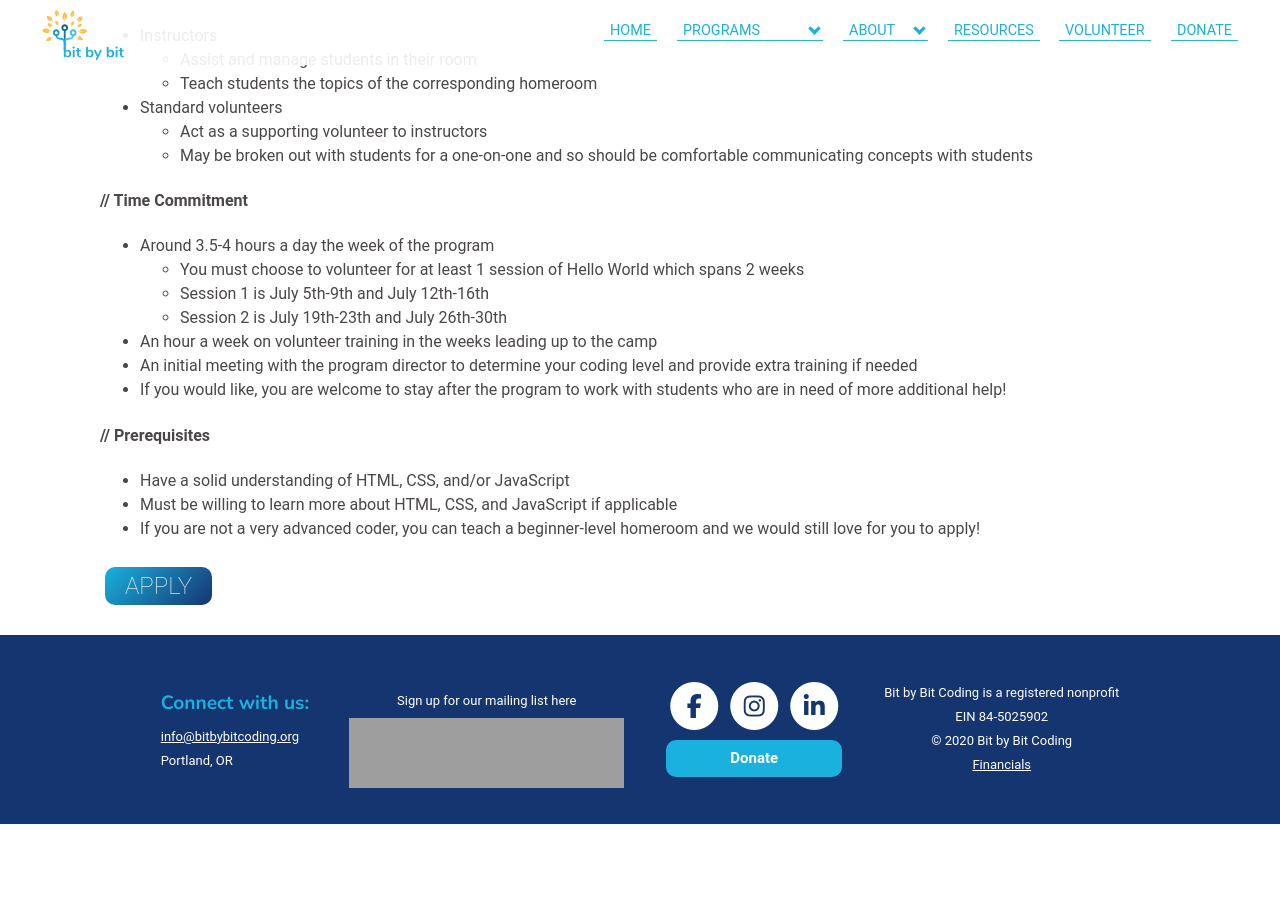
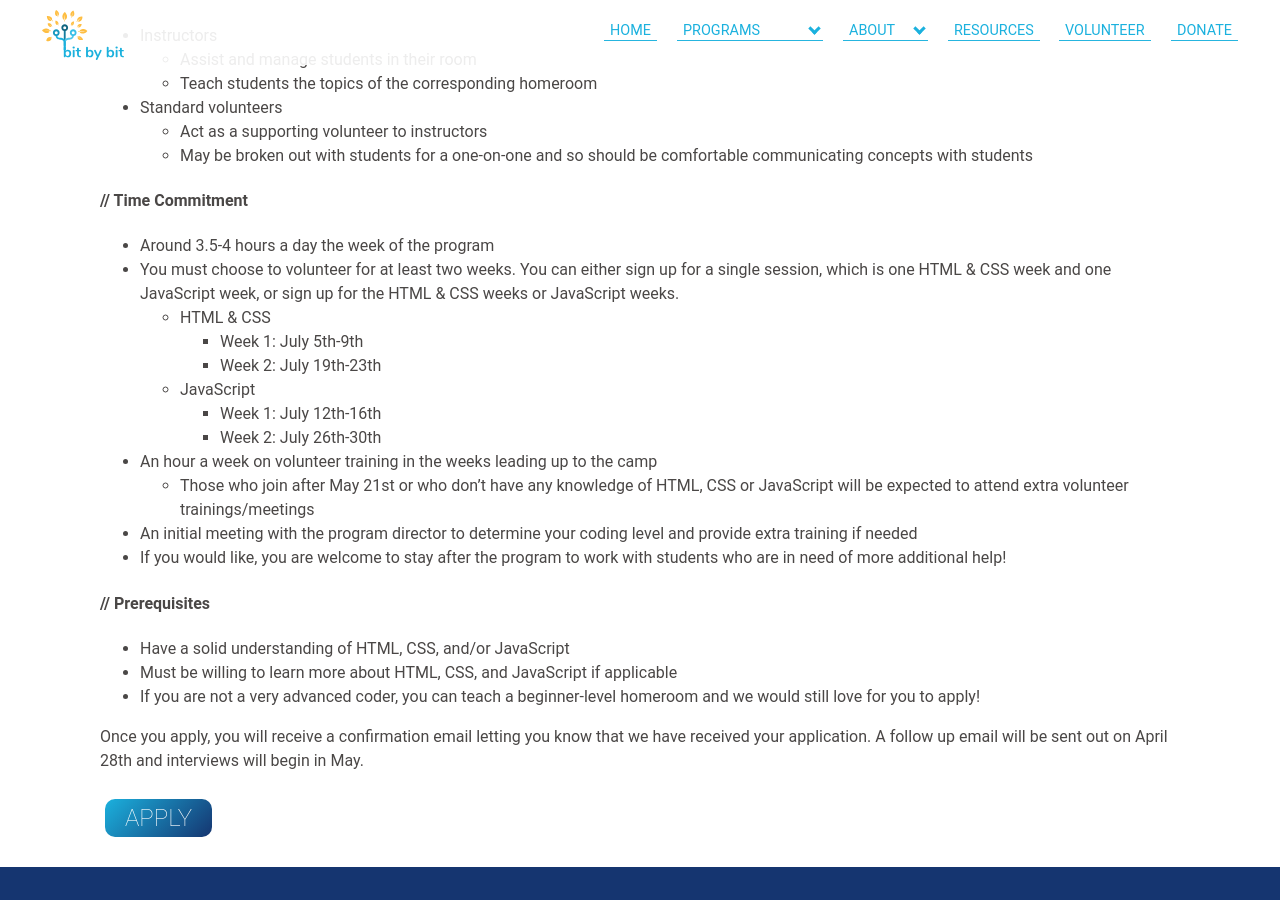
Before and after one commit to bit-by-bit-coding/bxb-website, a Jekyll site: the page built from hwvolunteerinfo.html, in a window 1280 px wide and 900 px high, scrolled down 802 px. Built offline with Jekyll 4.4.1, drawn with Linux system fonts in a browser that asks for light colours; nearby versions of some CDN libraries; some web fonts are replaced; before the commit the page ends 1626 px from its top, so only the background shows below that; grey boxes are pictures that could not be loaded.

Commit message:
hello world volunteer updates

```diff
--- a/hwvolunteerinfo.html
+++ b/hwvolunteerinfo.html
@@ -18,7 +18,8 @@ style: volunteerinfo.css
         students that have previous coding experience. Volunteers may teach workshops focused on a particular coding
         concept or work one-on-one with students.
     </p>
-    <p id="no-below">We understand that your commitment may vary, and as we approach the camp, we will be deciding on volunteers that
+    <p id="no-below">We understand that your commitment may vary, and as we approach the camp, we will be deciding on
+        volunteers that
         will act as an instructor or standard volunteer based on preference and performance.</p>
 
     <div>
@@ -47,16 +48,32 @@ style: volunteerinfo.css
         <ul>
             <li>Around 3.5-4 hours a day the week of the program
             </li>
-            <ul>
-                <li>You must choose to volunteer for at least 1 session of Hello World which spans 2 weeks
-                </li>
-                <li>Session 1 is July 5th-9th and July 12th-16th
-                </li>
-                <li>Session 2 is July 19th-23th and July 26th-30th
-                </li>
-            </ul>
+            <li>
+                You must choose to volunteer for at least two weeks. You can either sign up for a single session, which
+                is one HTML & CSS week and one JavaScript week, or sign up for the HTML & CSS weeks or JavaScript weeks.
+                <ul>
+                    <li>
+                        HTML & CSS
+                        <ul>
+                            <li>Week 1: July 5th-9th</li>
+                            <li>Week 2: July 19th-23th</li>
+                        </ul>
+                    </li>
+                    <li>
+                        JavaScript
+                        <ul>
+                            <li>Week 1: July 12th-16th</li>
+                            <li>Week 2: July 26th-30th</li>
+                        </ul>
+                    </li>
+                </ul>
+            </li>
             <li>An hour a week on volunteer training in the weeks leading up to the camp
             </li>
+            <ul>
+                <li>Those who join after May 21st or who don’t have any knowledge of HTML, CSS or JavaScript will be
+                    expected to attend extra volunteer trainings/meetings</li>
+            </ul>
             <li>An initial meeting with the program director to determine your coding level and provide extra
                 training if needed
             </li>
@@ -76,7 +93,8 @@ style: volunteerinfo.css
                 for you to apply!
             </li>
         </ul>
-
+        <p>Once you apply, you will receive a confirmation email letting you know that we have received your
+            application. A follow up email will be sent out on April 28th and interviews will begin in May.</p>
         <a href="https://forms.gle/cuGUfU4Kho5mu5ka9">
             <button class="action-button mediumbutton">Apply</button>
         </a>
```
